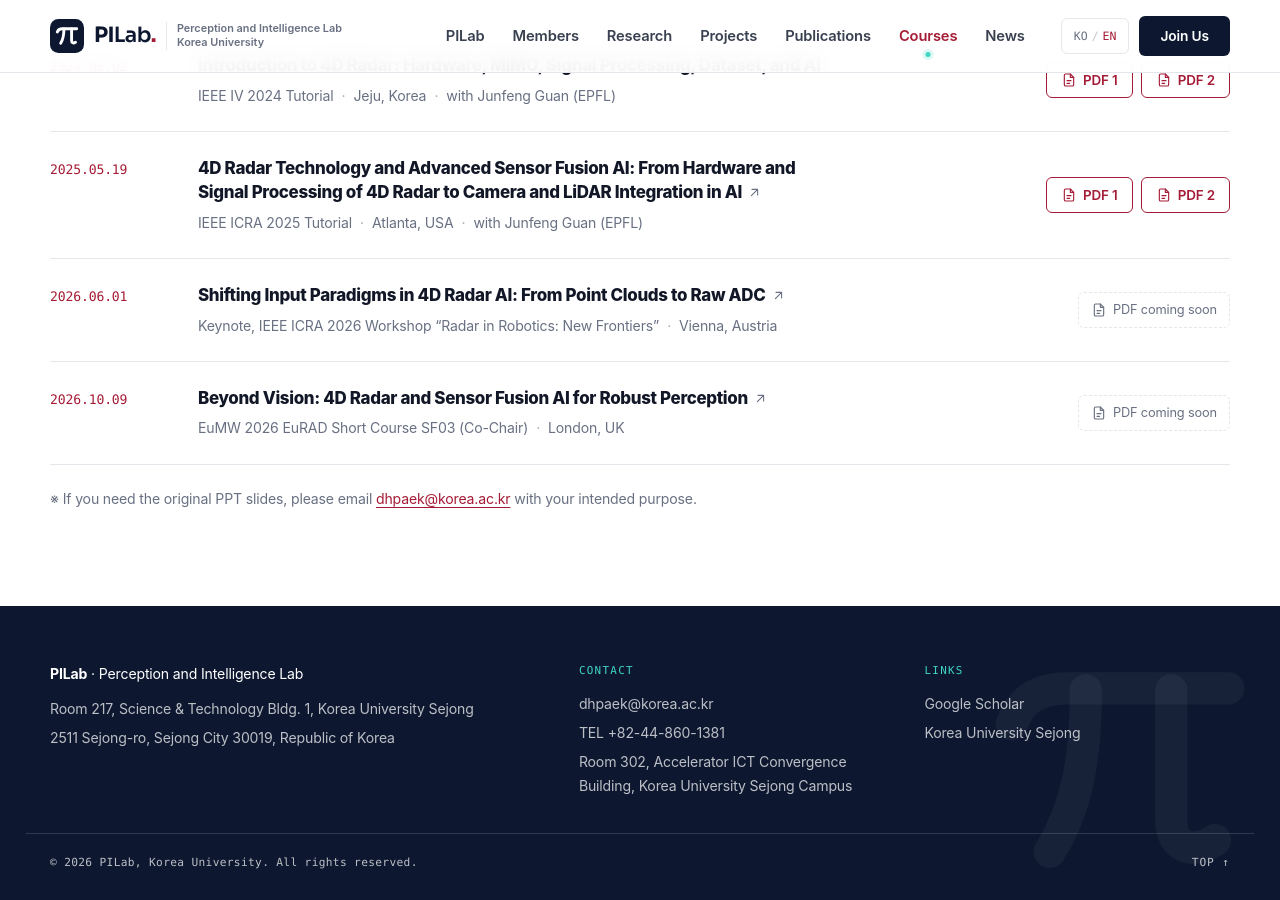
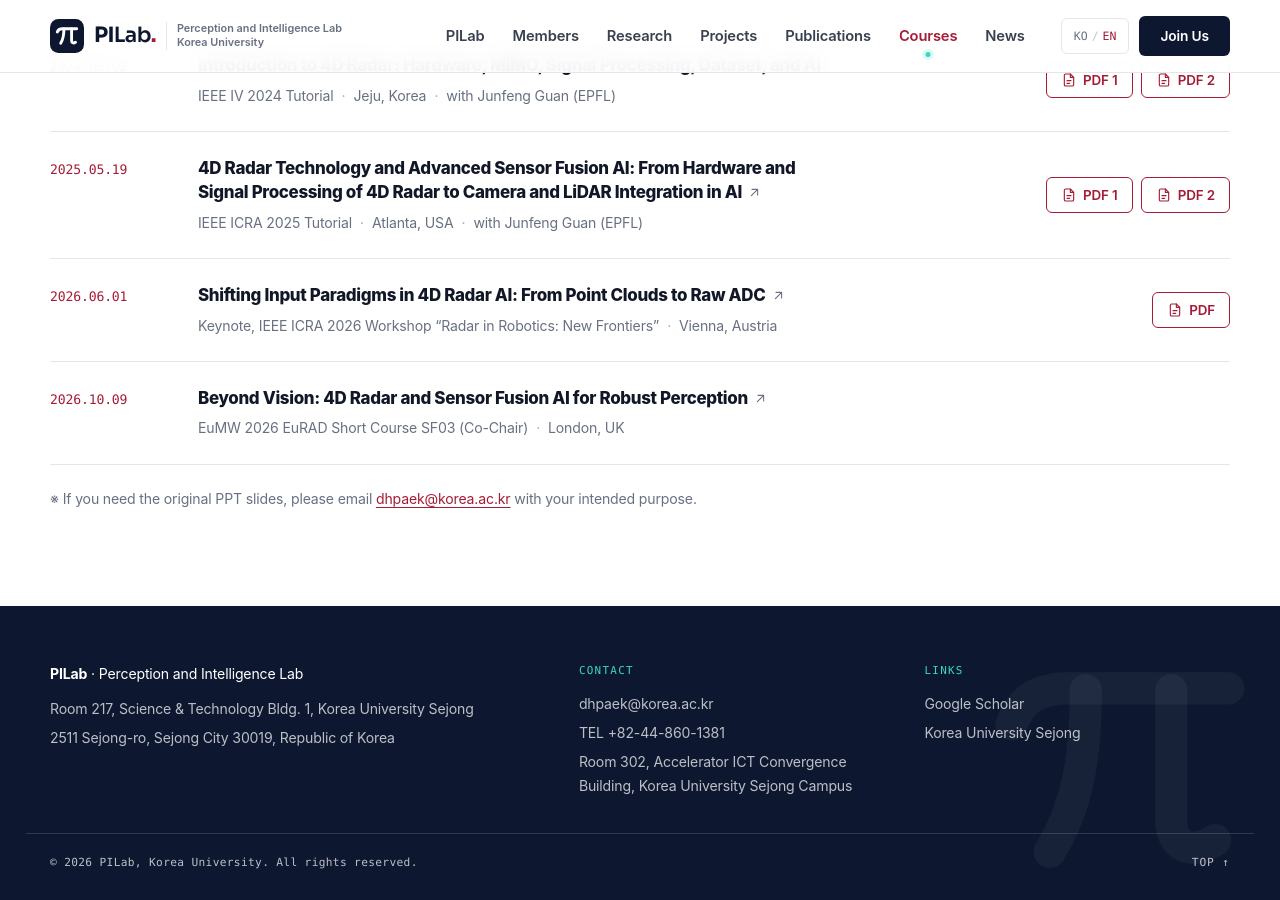
Before and after one commit to dh-paek/pilab, a Jekyll site: the page built from courses.html, in a window 1280 px wide and 900 px high, scrolled down 1144 px. Built offline with Jekyll 4.4.1, drawn with Linux system fonts in a browser that asks for light colours; some web fonts are replaced.

Commit message:
Courses: link ICRA 2026 keynote slides; no PDF slot for EuMW 2026
Co-Authored-By: Claude Opus 5.5 <noreply@anthropic.com>
Claude-Session: https://claude.ai/code/session_01866X6wmYg1pRh7yHirmmvy

```diff
--- a/_data/courses.yml
+++ b/_data/courses.yml
@@ -69,11 +69,11 @@ tutorials:
     event: { ko: "IEEE ICRA 2026 Workshop “Radar in Robotics: New Frontiers” 기조강연", en: "Keynote, IEEE ICRA 2026 Workshop “Radar in Robotics: New Frontiers”" }
     place: { ko: "오스트리아 빈", en: "Vienna, Austria" }
     url: "https://sites.google.com/view/radar-robotics/home"
-    pdf: ""
+    pdf: "https://drive.google.com/file/d/1VkXl8n2h0caPWa7f_5s9f5Ya_D6Zcvho/view"
 
   - date: "2026-10-09"
     title: "Beyond Vision: 4D Radar and Sensor Fusion AI for Robust Perception"
     event: { ko: "EuMW 2026 EuRAD 단기강좌 SF03 (Co-Chair)", en: "EuMW 2026 EuRAD Short Course SF03 (Co-Chair)" }
     place: { ko: "영국 런던", en: "London, UK" }
     url: "https://www.eumw.eu/conferences/workshops-and-short-courses/#sf-03"
-    pdf: ""
+    no_pdf: true                # 자료 공개 안 함 — PDF 버튼·'준비 중' 표시 없음
--- a/courses.html
+++ b/courses.html
@@ -56,7 +56,8 @@ hero:
             <p class="tut-meta">{% include t.html v=x.event %}{% if x.place %}<span class="sep">·</span>{% include t.html v=x.place %}{% endif %}{% if x.note %}<span class="sep">·</span>{% include t.html v=x.note %}{% endif %}</p>
           </div>
           <div class="tut-action">
-            {%- if x.pdfs %}
+            {%- if x.no_pdf %}
+            {%- elsif x.pdfs %}
             {%- for f in x.pdfs %}
             {%- if f.url and f.url != "" %}
             <a class="btn btn-outline btn-sm" href="{% if f.url contains '://' %}{{ f.url }}{% else %}{{ f.url | relative_url }}{% endif %}" target="_blank" rel="noopener"{% unless f.url contains '://' %} download{% endunless %}>{% include icon.html name="file" size=16 %} {{ f.label | default: "PDF" }}</a>
```
